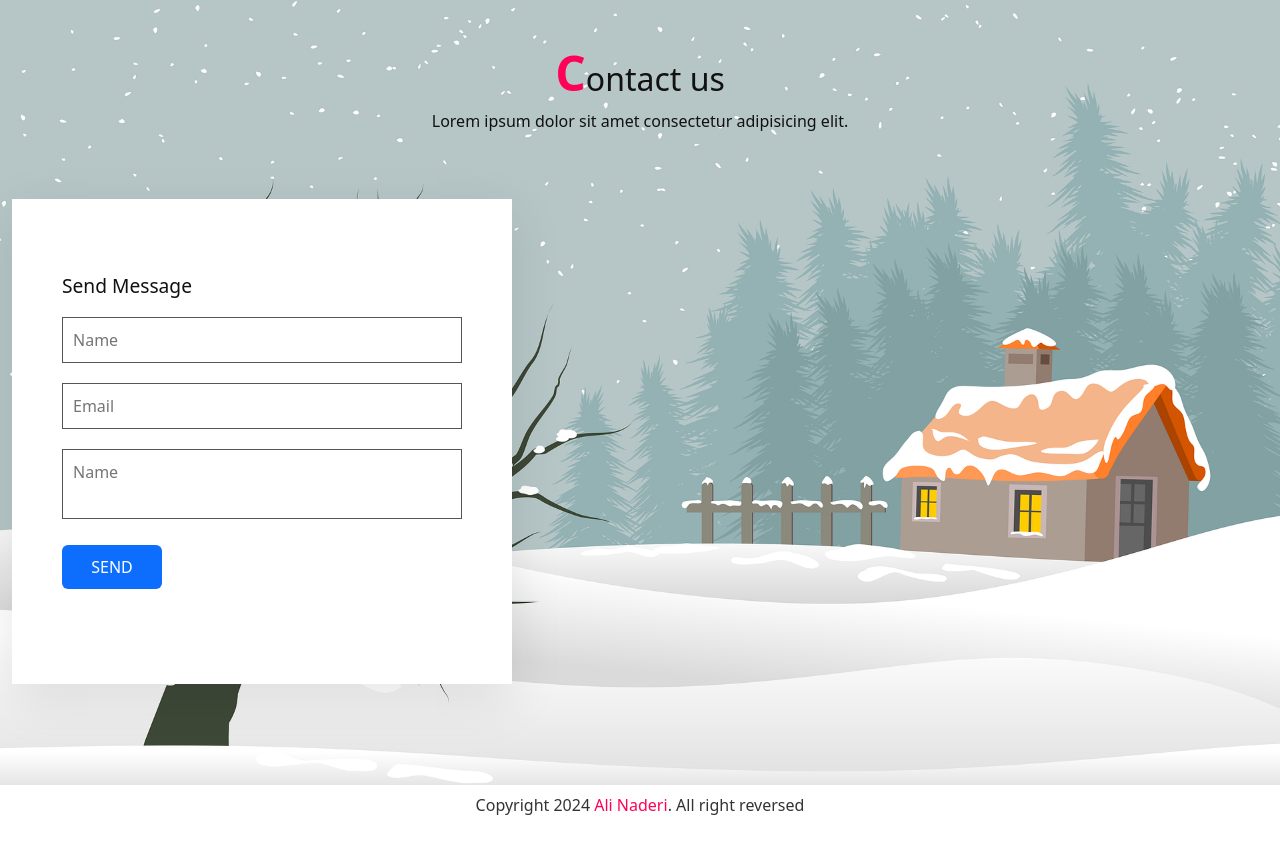
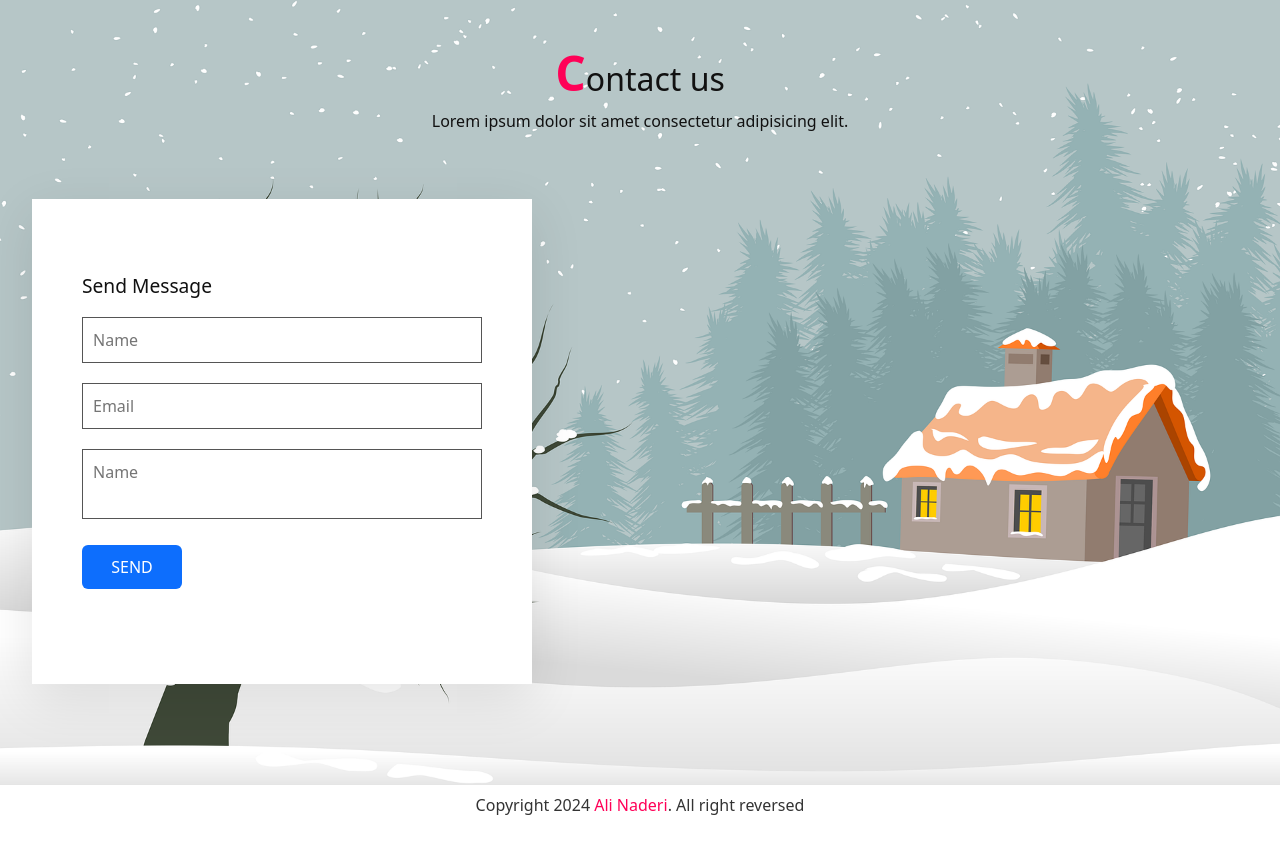
Before and after one commit to AmirN-coder/food-website-with-bootstrap, a plain HTML site: page index.html in a window 1280 px wide. Shown: the part 4259-5100 px from the top of the page. Drawn offline with nearby package versions, Linux system fonts and the light colour scheme.

Commit message:
Add margin to the contact box

```diff
--- a/index.html
+++ b/index.html
@@ -221,7 +221,7 @@
           Lorem ipsum dolor sit amet consectetur adipisicing elit.
         </p>
       </div>
-      <div class="contactForm">
+      <div class="contactForm" style="margin-left: 20px;">
         <h3>Send Message</h3>
         <div class="inputBox">
           <input type="text" placeholder="Name" />
```
